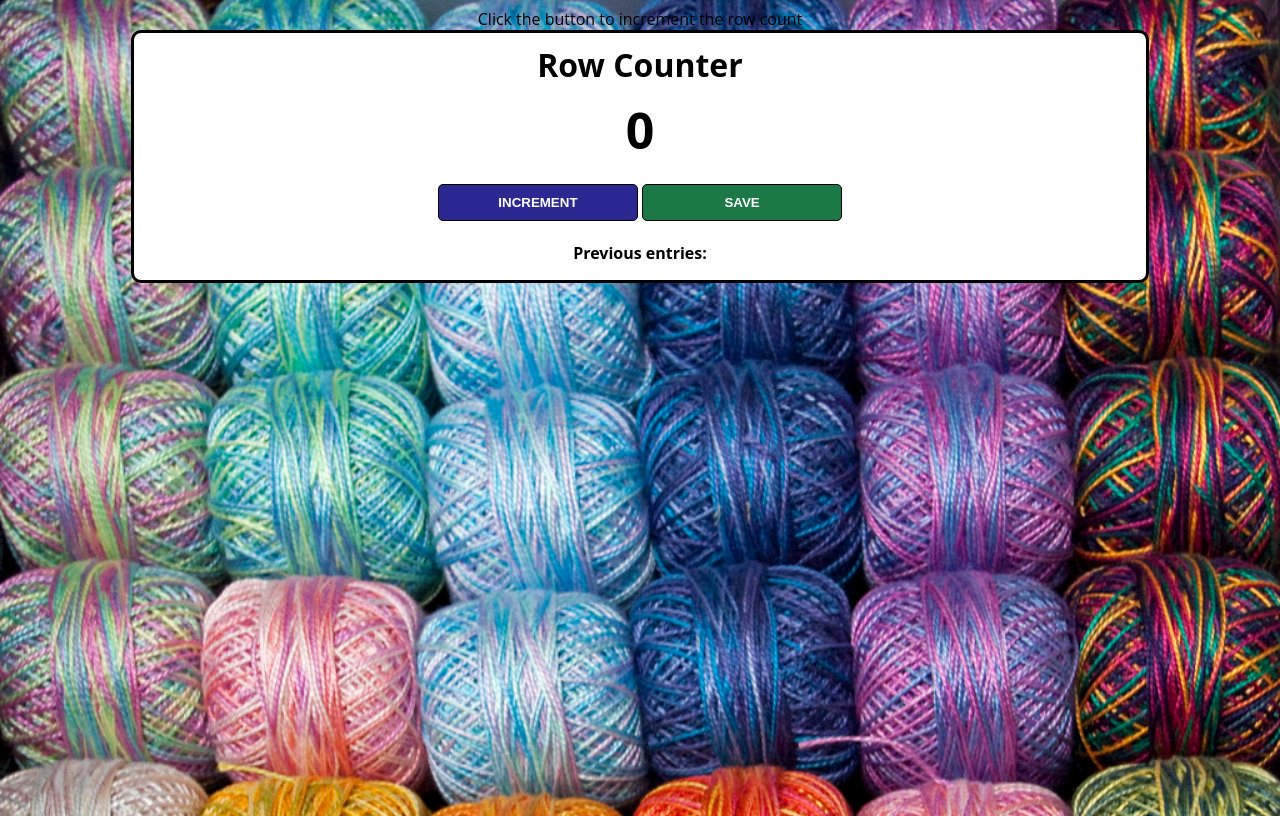
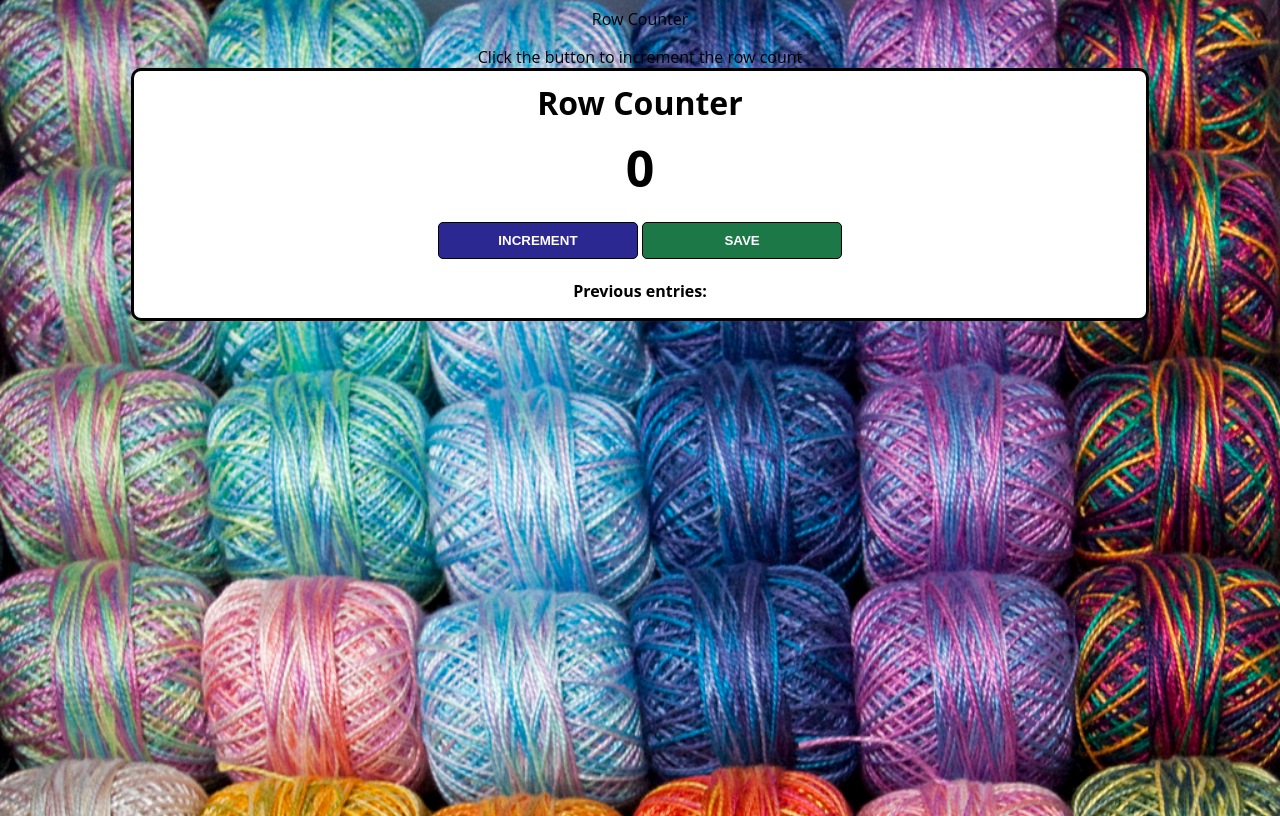
Before and after one commit to bunnytejaa/PassengerCount, a website built with Vite: page index.html in a window 1280 px wide. Built offline with nearby package versions, Linux system fonts and the light colour scheme.

Commit message:
Update index.html

```diff
--- a/index.html
+++ b/index.html
@@ -3,6 +3,7 @@
         <link rel="stylesheet" href="index.css">
     </head>
     <body>
+        <p>Row Counter</p>
         <p1>Click the button to increment the row count</p1>
         <div class="container">
             <h1>Row Counter</h1>
```
